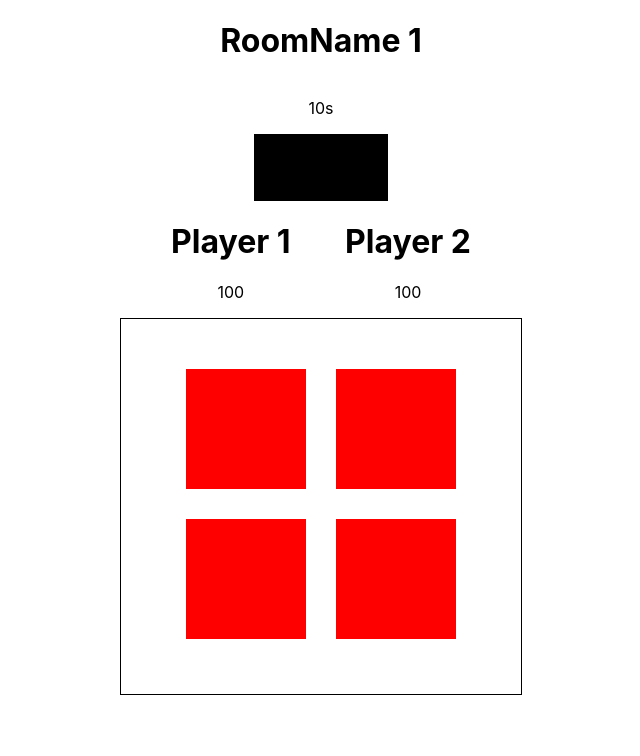
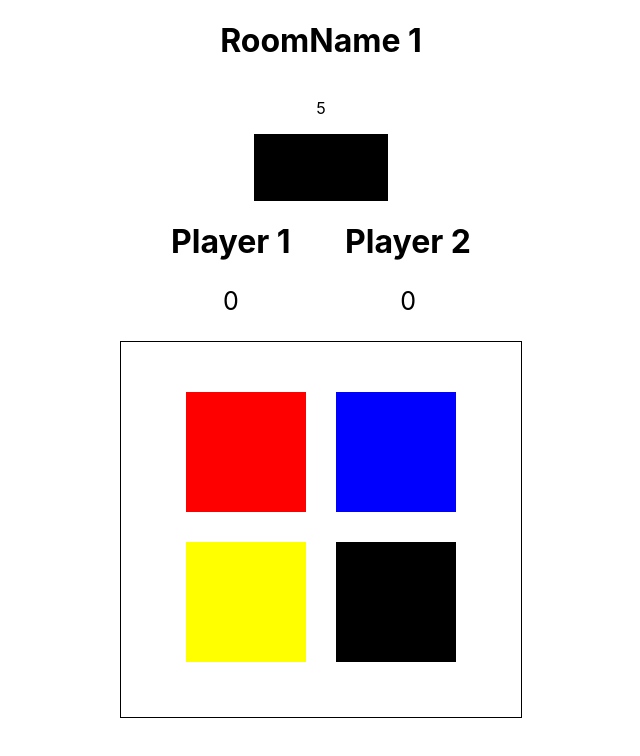
Before and after one commit to SoLoPu/ColorChoose, a React (Create React App) app: page /gameplay in a window 1280 px wide. Shown: the top 756 px of the page, without its empty margins (319-959 px from the left). Built offline with nearby package versions, Linux system fonts and the light colour scheme.

Commit message:
add countdown

```diff
--- /dev/null
+++ b/src/component/Shape.js
@@ -0,0 +1,25 @@
+import React, { Component } from 'react';
+import "../css/shape.css";
+
+
+
+export default class Shape extends Component {
+    constructor(props){
+        super(props);
+        this.state = {
+            round: 1,
+            player1: 10,
+            player2: 10
+        }
+    }
+
+    render(){
+        const { shape, color } = this.props;
+        return(
+            <div className={shape} style={{backgroundColor: color}}>
+            </div>
+
+        )
+    }
+
+}
--- a/src/css/gameplay.css
+++ b/src/css/gameplay.css
@@ -37,3 +37,6 @@
     justify-content: space-between;
 
 }
+.score p {
+    font-size: 25px;
+}
--- /dev/null
+++ b/src/css/shape.css
@@ -0,0 +1,19 @@
+.triangle {
+    width: 0;
+    height: 0;
+    border-left: 50px solid transparent;
+    border-right: 50px solid transparent;
+    border-bottom: 100px solid red;
+}
+
+.circle {
+    width: 120px;
+    height: 120px;
+    border-radius: 50%
+}
+
+
+.square {
+    width: 120px;
+    height: 120px;
+}
--- a/src/pages/GamePlay.js
+++ b/src/pages/GamePlay.js
@@ -1,5 +1,6 @@
 import React, { Component } from 'react';
 import "../css/gameplay.css";
+import Shape from "../component/Shape";
 
 
 
@@ -7,36 +8,86 @@ export default class GamePlay extends Component {
     constructor(props){
         super(props);
         this.state = {
-            round: 1
+            round: 1,
+            time: 10,
+            player1: 0,
+            player2: 0,
+            colors: [
+                "red",
+                "blue",
+                "yellow",
+                "black"
+            ]
         }
+        this.countDown = this.countDown.bind(this);
     }
+
+    onClickAnswer() {
+
+    }
+
+
     render(){
         return(
             <div className="about-wrapper">
                 <h1>RoomName {this.state.round}</h1>
-                <p className="count-down">10s</p>
+                <p className="count-down">{this.state.time}</p>
                 <div className="result"></div>
                 <div className="score">
+
                     <div className="player">
                         <h1>Player 1</h1>
-                        <p>100</p>
+                        <p>{this.state.player2}</p>
                     </div>
                     <div className="player">
                         <h1>Player 2</h1>
-                        <p>100</p>
+                        <p>{this.state.player2}</p>
                     </div>
 
                 </div>
                 <div className="container">
-                    <div className="answer"></div>
-                    <div className="answer"></div>
-                    <div className="answer"></div>
-                    <div className="answer"></div>
+                    {
+                        this.state.colors.map(item =>
+                            <Shape shape="square" color={item} />
+                        )
+                    }
                 </div>
 
             </div>
 
         )
+
     }
 
+
+    countDown(){
+        let component = this;
+        // Set the date we're counting down to
+
+
+        // Update the count down every 1 second
+        var x = setInterval(function() {
+
+
+       component.setState({
+            time: component.state.time - 1
+       })
+
+        // If the count down is finished, write some text
+        if (component.state.time <= 0) {
+            component.setState({
+                time: 0
+           });
+            clearInterval(x);
+
+        }
+        }, 1000);
+    }
+
+    componentDidMount(){
+        this.countDown();
+    }
+
+
+
 }
--- a/src/pages/Start.js
+++ b/src/pages/Start.js
@@ -7,7 +7,7 @@ export default class Start extends Component {
         return(
             <div className="about-wrapper">
                 <h1>Funny Color</h1>
-                <form action="POST">
+                <form action="POST" className="">
                    <input type="text" placeholder="User name" />
                    <input type="submit" value="Submit"/>
                 </form>
```
